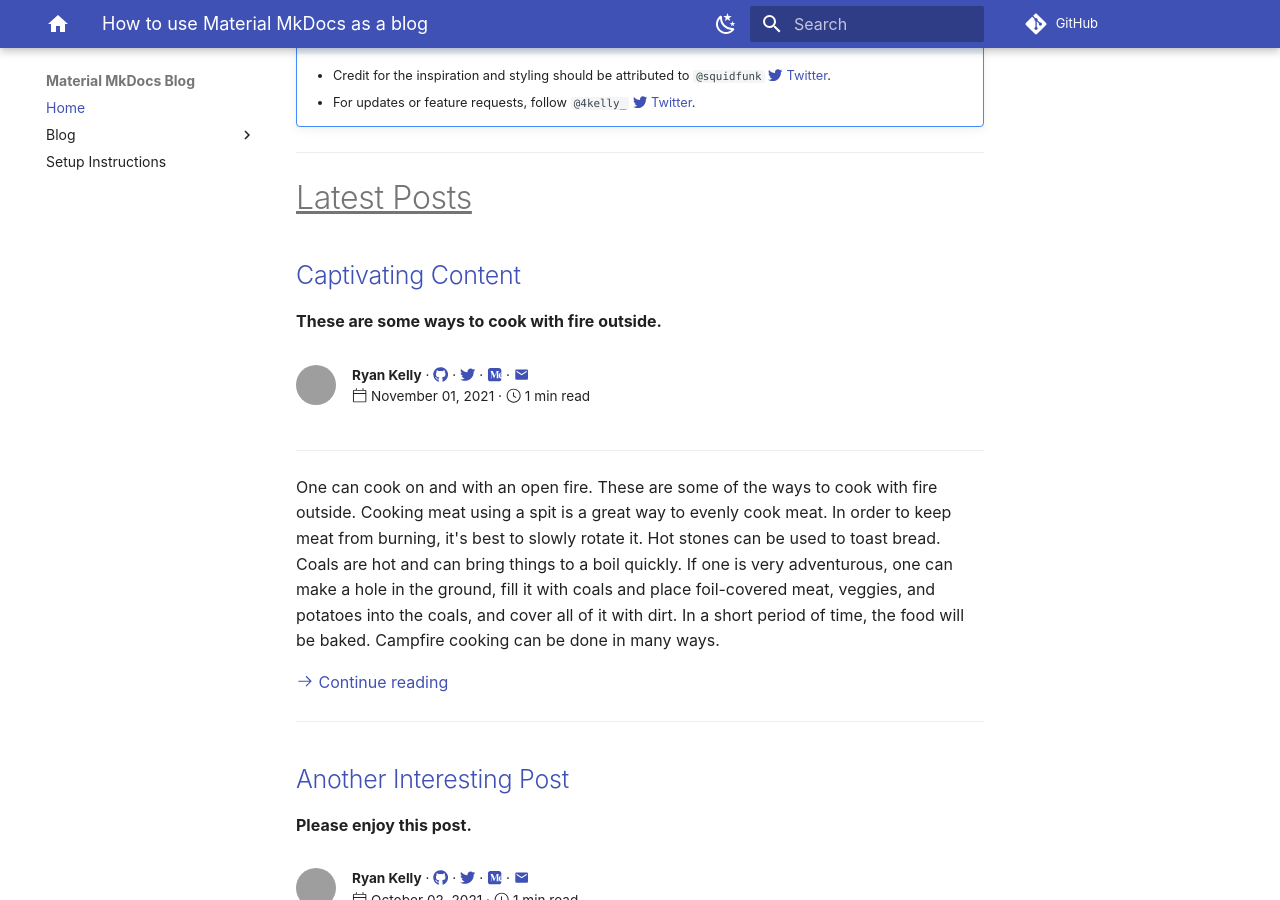
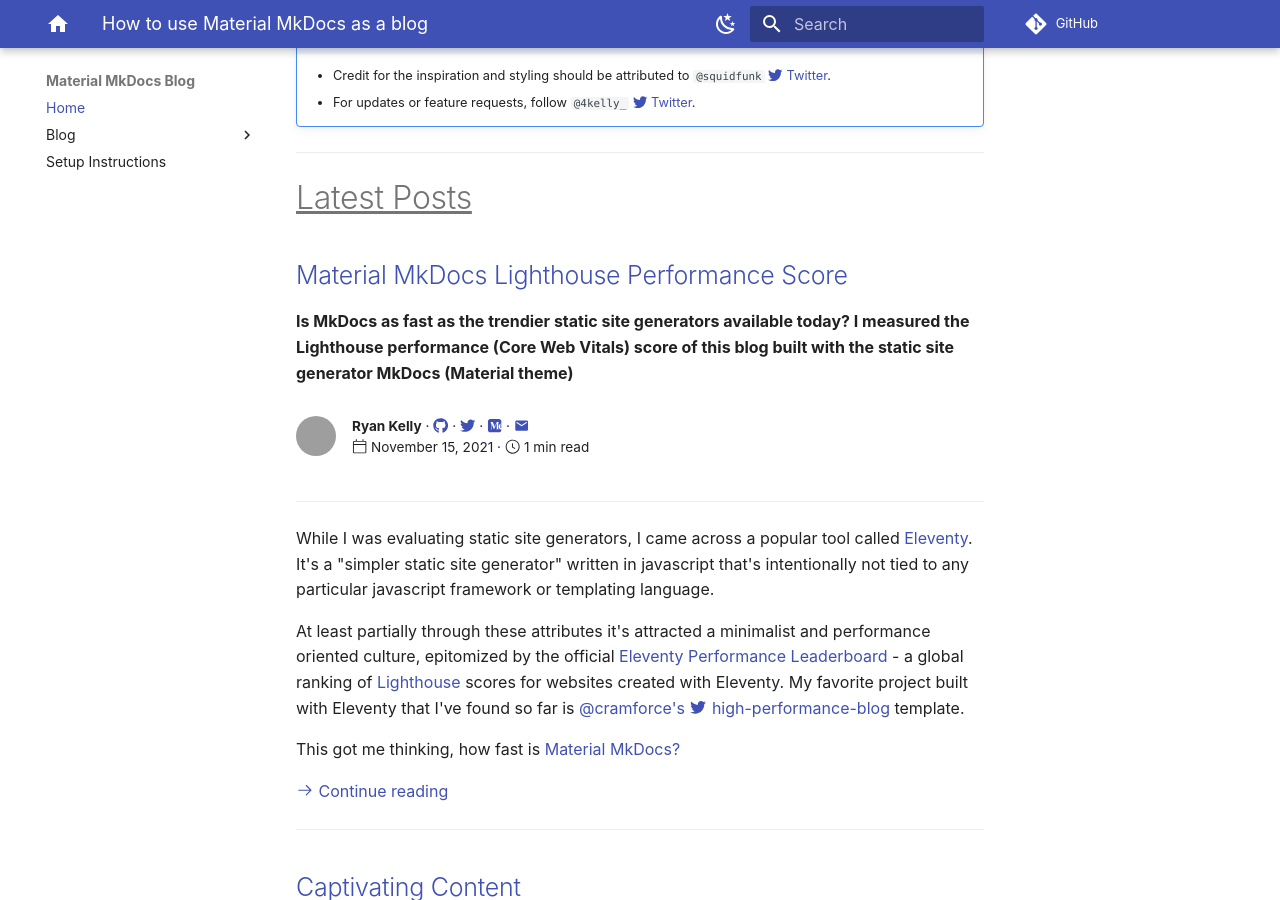
Before and after one commit to 4kelly/material-mkdocs-blog, an MkDocs documentation site: the page built from docs/index.md, in a window 1280 px wide and 900 px high, scrolled down 415 px. Built offline with MkDocs 1.6.1 and Material for MkDocs 9.7.7, drawn with Linux system fonts in a browser that asks for light colours; emoji names are drawn with the system emoji font; comment, search, counter and statistics services are not loaded; grey boxes are pictures that could not be loaded.

Commit message:
add new post

```diff
--- /dev/null
+++ b/docs/blog/2021/core_web_vitals.md
@@ -0,0 +1,33 @@
+---
+template: blog_post.html
+title: Material MkDocs Lighthouse Performance Score
+description: >
+    Is MkDocs as fast as the trendier static site generators available today?
+    I measured the Lighthouse performance (Core Web Vitals) score of this blog
+    built with the static site generator MkDocs (Material theme)
+date: 2021-11-15
+---
+
+While I was evaluating static site generators, I came across a popular tool called [Eleventy](https://v0-11-0.11ty.dev).
+It's a "simpler static site generator" written in javascript
+that's intentionally not tied to any particular javascript framework or templating language.
+
+At least partially through these attributes it's attracted a minimalist and performance oriented culture,
+epitomized by the official [Eleventy Performance Leaderboard](https://v0-11-0.11ty.dev/leaderboard/perf/)
+- a global ranking of [Lighthouse](https://web.dev/performance-scoring/) scores for websites created with Eleventy.
+My favorite project built with Eleventy that I've found so far is
+[@cramforce's :material-twitter:](https://twitter.com/cramforce) [high-performance-blog](https://github.com/google/eleventy-high-performance-blog) template.
+
+This got me thinking, how fast is [Material MkDocs?](https://squidfunk.github.io/mkdocs-material/)
+
+<p hidden>#more</p>
+---
+
+# Fast :rocket: :rocket: :rocket:
+
+![LightHouse Score ScreenShot](../../img/lighthouse_score_2021_11_14.png){ align=left lazy=true }
+
+- See the [results](https://developers.google.com/speed/pagespeed/insights/?url=https%3A%2F%2Fmaterial-mkdocs-blog.4kelly.com%2F&tab=desktop)
+running a Lighthouse test against this blog.
+- The `Diagnostics` section had some suggestions, which I'll tackle soon.
+- Obviously this blog doesn't have much content or images, but this is a great starting point.
--- a/mkdocs.yml
+++ b/mkdocs.yml
@@ -12,9 +12,9 @@ nav:
   - Blog:
       - blog/index.md
       - 2021:
+          - blog/2021/core_web_vitals.md
           - blog/2021/cooking_post.md
       - Subtopic:
-          - blog/subtopic/boring_post.md
           - blog/subtopic/interesting_post.md
   - Setup Instructions: setup.md
 theme:
```
Also changed, not shown: docs/img/lighthouse_score_2021_11_14.png (added).
